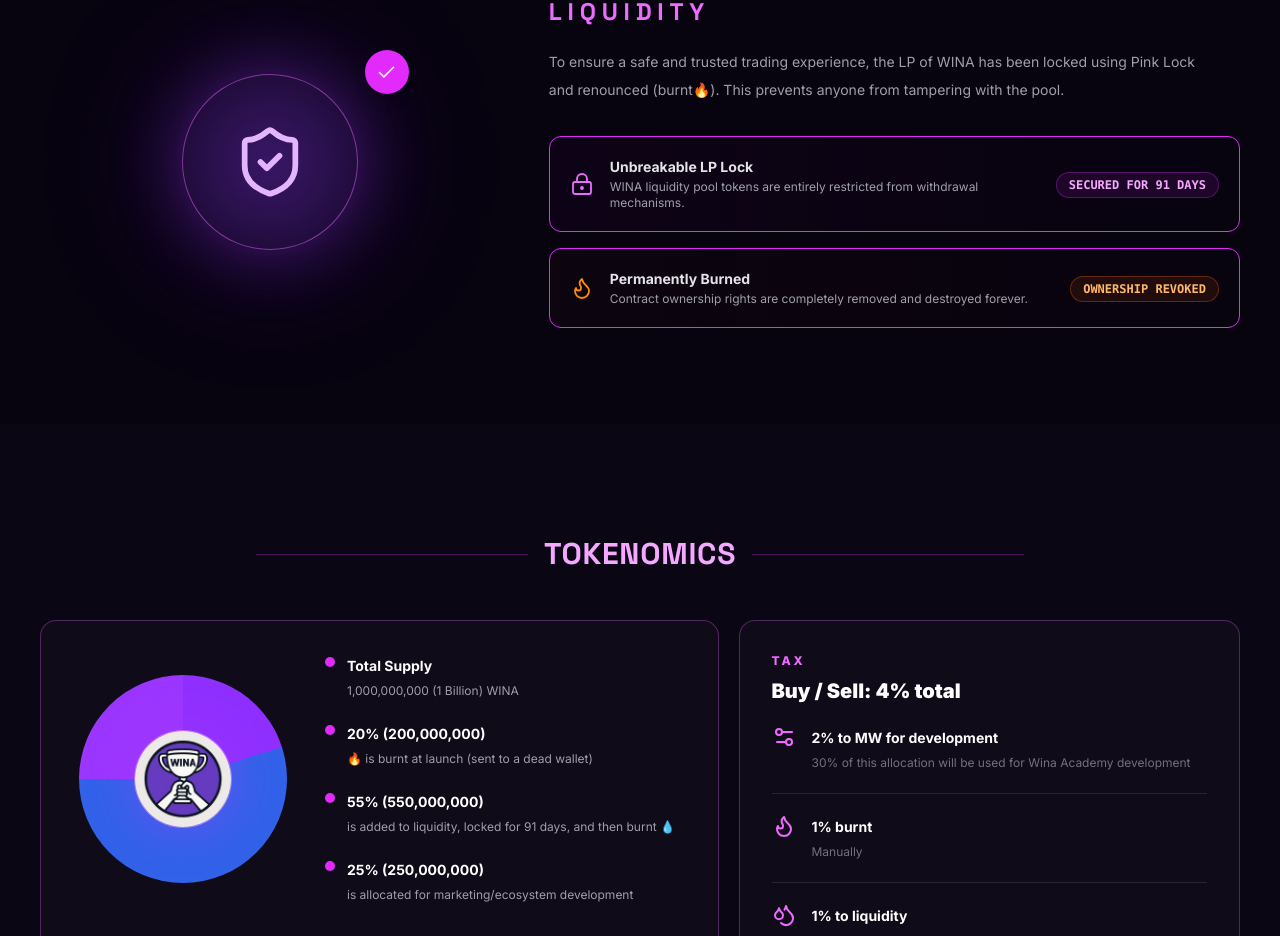
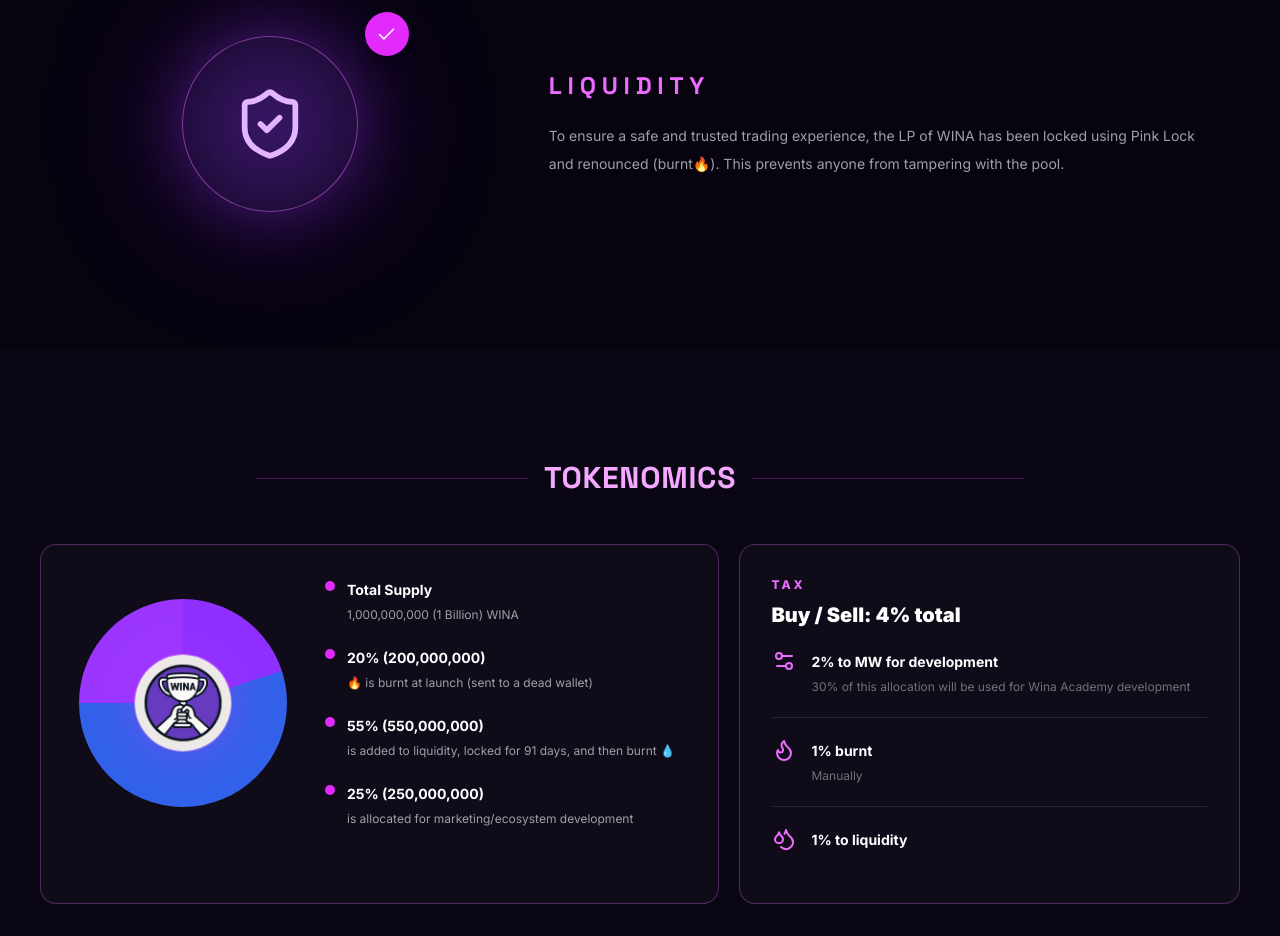
Before and after one commit to greydev28/winacoin, a React (Vite) app: page / in a window 1280 px wide. Shown: the part 1557-2493 px from the top of the page. Built offline with nearby package versions, Linux system fonts and the light colour scheme.

Commit message:
modified

```diff
--- /dev/null
+++ b/src/components/Contract.jsx
@@ -0,0 +1,81 @@
+import { Icon } from './Icon'
+import { useRef } from 'react'
+import { motion, useInView } from 'motion/react'
+
+export function ContractRenounced() {
+  const ref = useRef(null)
+
+  const inView = useInView(ref, { margin: '-100px' })
+
+  return (
+    <section
+      ref={ref}
+      className="w-full px-6 py-20"
+    >
+      <div className="mx-auto flex max-w-6xl flex-row-reverse items-center justify-between gap-12">
+
+        {/* Image */}
+        <motion.div
+          className="flex w-full items-center justify-center md:w-1/2"
+          initial={{ opacity: 0, y: 45 }}
+          animate={
+            inView
+              ? { opacity: 1, y: 0 }
+              : { opacity: 0, y: 45 }
+          }
+          transition={{
+            duration: 0.85,
+            ease: [0.4, 0.12, 0.2, 1],
+          }}
+        >
+          <img
+            src="/images/contract-renounced.svg"
+            alt="WINA Contract Renounced"
+            className="h-auto w-full max-w-md object-contain"
+          />
+        </motion.div>
+
+        {/* Text */}
+        <motion.div
+          className="w-full text-left md:w-1/2"
+          initial={{ opacity: 0, y: 45 }}
+          animate={
+            inView
+              ? { opacity: 1, y: 0 }
+              : { opacity: 0, y: 45 }
+          }
+          transition={{
+            duration: 0.9,
+            delay: 0.13,
+            ease: [0.4, 0.12, 0.2, 1],
+          }}
+        >
+          <h2 className="mb-5 text-2xl font-bold tracking-wide">
+            CONTRACT RENOUNCED
+          </h2>
+
+          <p className="max-w-xl text-base leading-8 text-white/70 md:text-lg">
+            On <strong>October 16, 2025</strong>, the WINA Coin smart
+            contract was renounced as part of the project's commitment
+            to transparency, decentralization, and community trust.
+            Contract renunciation removes the deployer's ownership
+            privileges from the token contract, significantly reducing
+            the possibility of unilateral changes to important
+            owner-controlled functions.
+          </p>
+
+          <p className="mt-5 max-w-xl text-base leading-8 text-white/70 md:text-lg">
+            This step demonstrates WINA's intention to operate with
+            greater transparency and give the community increased
+            confidence in the integrity of the token. The WINA contract
+            is deployed on <strong>BNB Smart Chain</strong>, with the
+            verified contract publicly available for blockchain
+            verification. Independent token-security data currently
+            reports the contract's ownership as likely renounced.
+          </p>
+        </motion.div>
+
+      </div>
+    </section>
+  )
+}
--- a/src/components/Liquidity.jsx
+++ b/src/components/Liquidity.jsx
@@ -35,44 +35,6 @@
         <p className="mt-5 max-w-2xl text-sm leading-7 text-zinc-400">
           To ensure a safe and trusted trading experience, the LP of WINA has been locked using Pink Lock and renounced (burnt🔥). This prevents anyone from tampering with the pool.
         </p>
-        <div className="mt-8 flex flex-col gap-4">
-          <motion.div
-            whileHover={{ scale: 1.01 }}
-            className="flex flex-col sm:flex-row sm:items-center justify-between gap-4 rounded-xl border border-fuchsia-500 bg-linear-to-r from-fuchsia-950/10 to-transparent p-5"
-          >
-            <div className="flex items-center gap-4">
-              <Icon name="lock" size={24} className="text-fuchsia-400 shrink-0" />
-              <div>
-                <h4 className="text-sm font-bold text-zinc-200">Unbreakable LP Lock</h4>
-                <p className="text-xs text-zinc-400 mt-0.5">WINA liquidity pool tokens are entirely restricted from withdrawal mechanisms.</p>
-              </div>
-            </div>
-            <div className="shrink-0 self-start sm:self-center">
-              <span className="inline-block rounded-full bg-fuchsia-500/10 border border-fuchsia-500/30 px-3 py-1 text-xs font-mono font-bold text-fuchsia-300">
-                SECURED FOR 91 DAYS
-              </span>
-            </div>
-          </motion.div>
-
-
-          <motion.div
-            whileHover={{ scale: 1.01 }}
-            className="flex flex-col sm:flex-row sm:items-center justify-between gap-4 rounded-xl border border-fuchsia-500 bg-linear-to-r from-orange-950/10 to-transparent p-5"
-          >
-            <div className="flex items-center gap-4">
-              <Icon name="flame" size={24} className="text-orange-400 shrink-0" />
-              <div>
-                <h4 className="text-sm font-bold text-zinc-200">Permanently Burned</h4>
-                <p className="text-xs text-zinc-400 mt-0.5">Contract ownership rights are completely removed and destroyed forever.</p>
-              </div>
-            </div>
-            <div className="shrink-0 self-start sm:self-center">
-              <span className="inline-block rounded-full bg-orange-500/10 border border-orange-500/30 px-3 py-1 text-xs font-mono font-bold text-orange-300">
-                OWNERSHIP REVOKED
-              </span>
-            </div>
-          </motion.div>
-        </div>
       </motion.div>
     </section>
   )
```
Also changed, not shown: 1 other file (tests, documents, lock files or other folders).
